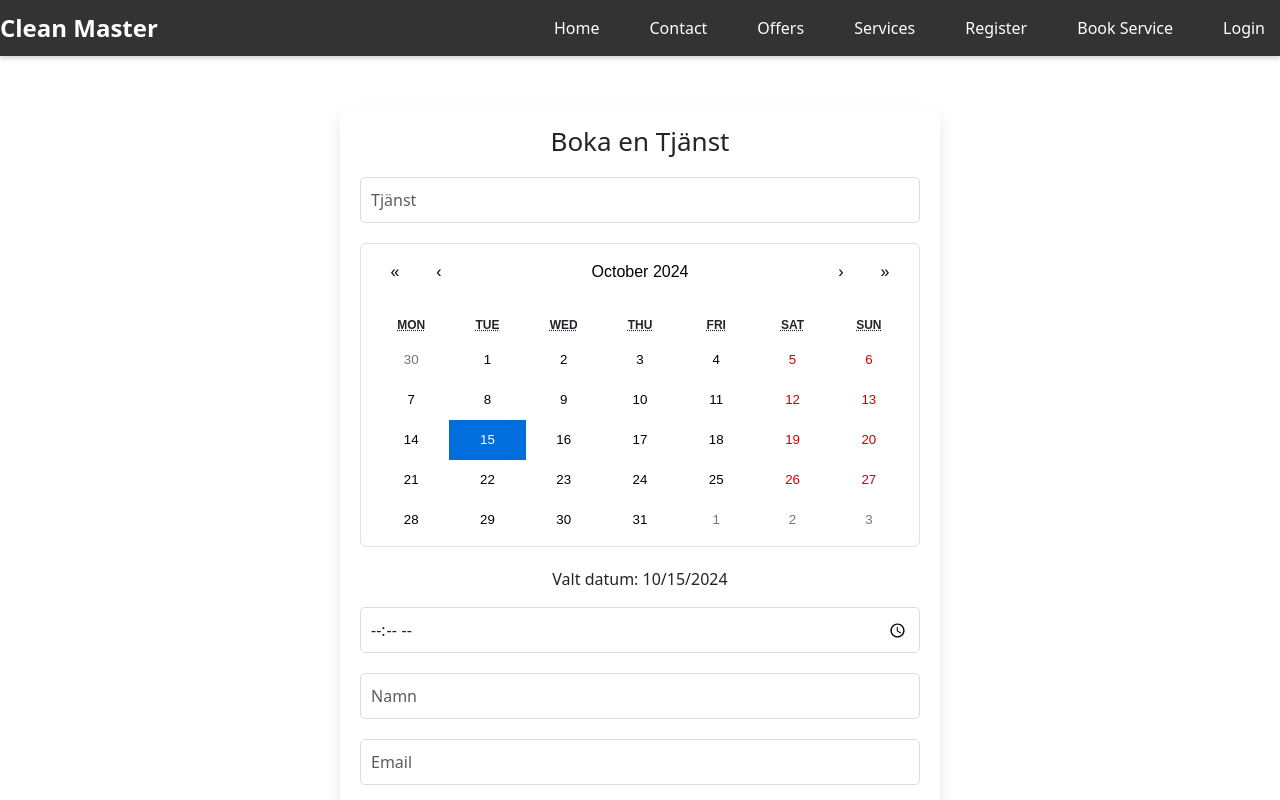
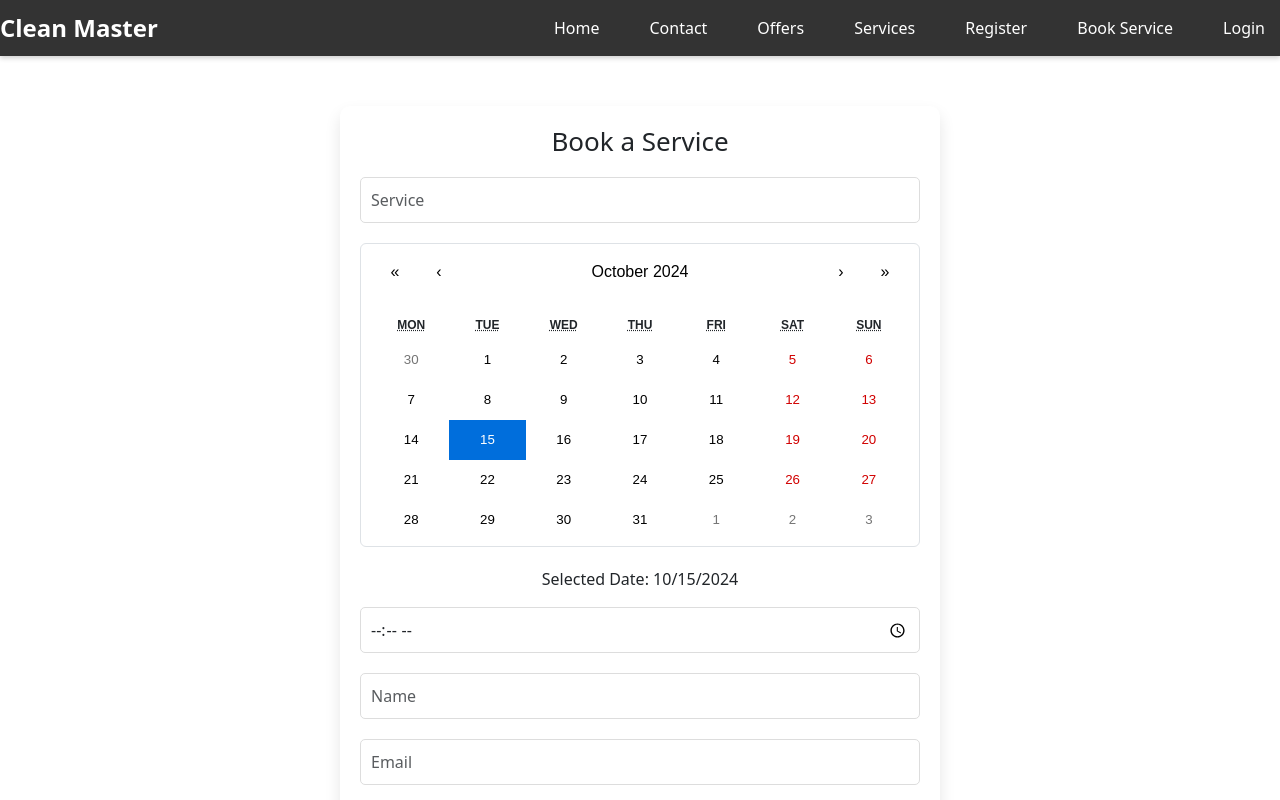
Before and after one commit to Ahmedalmasrii/u09-fullstack-js-Ahmedalmasrii, a React (Create React App) app in the folder frontend/: page /booking in a window 1280 px wide. Built offline with nearby package versions, Linux system fonts and the light colour scheme.

Commit message:
kommenterat gammal kod, översätt det till engelska, samt lagt till en funktionalitet som hanterar rabbatkod och lagt till en popup meddelande

```diff
--- a/frontend/src/pages/BookingPage.js
+++ b/frontend/src/pages/BookingPage.js
@@ -1,4 +1,110 @@
-import React, { useState } from 'react';
+// import React, { useState } from 'react';
+// import axios from 'axios';
+// import Calendar from 'react-calendar';
+// import 'react-calendar/dist/Calendar.css';
+// import './BookingPage.css';
+
+// const BookingPage = () => {
+//   const [service, setService] = useState('');
+//   const [date, setDate] = useState(new Date()); // Standarddatum är dagens datum
+//   const [time, setTime] = useState('');
+//   const [name, setName] = useState('');
+//   const [email, setEmail] = useState('');
+//   const [phone, setPhone] = useState('');
+//   const [message, setMessage] = useState('');
+
+//   const API_URL = process.env.REACT_APP_API_URL || "http://localhost:5001";
+
+//   const handleBooking = async () => {
+//     const token = localStorage.getItem('token');
+//     const config = {
+//       headers: {
+//         Authorization: `Bearer ${token}`,
+//       },
+//     };
+
+//     try {
+//       const { data } = await axios.post(`${API_URL}/api/bookings`, {
+//         service,
+//         date,
+//         time,
+//         name,
+//         email,
+//         phone,
+//       }, config);
+//       setMessage('Bokningen har mottagits! Vi ser fram emot att hjälpa dig.');
+//     } catch (err) {
+//       setMessage(`Fel: ${err.response?.data?.message || err.message}`);
+//     }
+//   };
+
+//   return (
+//     <div className="booking-container">
+//       <h1>Boka en Tjänst</h1>
+//       <div className="form-group">
+//         <input
+//           type="text"
+//           placeholder="Tjänst"
+//           value={service}
+//           onChange={(e) => setService(e.target.value)}
+//           className="form-control"
+//         />
+//       </div>
+//       <div className="form-group">
+//         <Calendar
+//           onChange={setDate}
+//           value={date}
+//           className="form-control"
+//         />
+//       </div>
+//       <p>Valt datum: {date.toLocaleDateString()}</p> {/* Visar valt datum */}
+
+//       <div className="form-group">
+//         <input
+//           type="time"
+//           value={time}
+//           onChange={(e) => setTime(e.target.value)}
+//           className="form-control"
+//         />
+//       </div>
+//       <div className="form-group">
+//         <input
+//           type="text"
+//           placeholder="Namn"
+//           value={name}
+//           onChange={(e) => setName(e.target.value)}
+//           className="form-control"
+//         />
+//       </div>
+//       <div className="form-group">
+//         <input
+//           type="email"
+//           placeholder="Email"
+//           value={email}
+//           onChange={(e) => setEmail(e.target.value)}
+//           className="form-control"
+//         />
+//       </div>
+//       <div className="form-group">
+//         <input
+//           type="tel"
+//           placeholder="Telefonnummer"
+//           value={phone}
+//           onChange={(e) => setPhone(e.target.value)}
+//           className="form-control"
+//         />
+//       </div>
+//       <button onClick={handleBooking} className="btn btn-primary">
+//         Boka Nu
+//       </button>
+//       {message && <div className="success-message">{message}</div>}
+//     </div>
+//   );
+// };
+
+// export default BookingPage;
+
+import React, { useState, useEffect } from 'react';
 import axios from 'axios';
 import Calendar from 'react-calendar';
 import 'react-calendar/dist/Calendar.css';
@@ -6,14 +112,23 @@ import './BookingPage.css';
 
 const BookingPage = () => {
   const [service, setService] = useState('');
-  const [date, setDate] = useState(new Date()); // Standarddatum är dagens datum
+  const [date, setDate] = useState(new Date());
   const [time, setTime] = useState('');
   const [name, setName] = useState('');
   const [email, setEmail] = useState('');
   const [phone, setPhone] = useState('');
   const [message, setMessage] = useState('');
+  const [showPopup, setShowPopup] = useState(false); // Hanterar popup-öppning
+  const [discountCode, setDiscountCode] = useState('');
 
   const API_URL = process.env.REACT_APP_API_URL || "http://localhost:5001";
+
+  useEffect(() => {
+    const storedDiscountCode = localStorage.getItem('discountCode');
+    if (storedDiscountCode) {
+      setDiscountCode(storedDiscountCode);
+    }
+  }, []);
 
   const handleBooking = async () => {
     const token = localStorage.getItem('token');
@@ -31,20 +146,37 @@ const BookingPage = () => {
         name,
         email,
         phone,
+        discountCode, // Skicka med rabattkoden
       }, config);
-      setMessage('Bokningen har mottagits! Vi ser fram emot att hjälpa dig.');
+      setMessage('Your booking has been received! We look forward to serving you.');
+      setShowPopup(true); // Visa popup vid lyckad bokning
     } catch (err) {
-      setMessage(`Fel: ${err.response?.data?.message || err.message}`);
+      setMessage(`Error: ${err.response?.data?.message || err.message}`);
     }
+  };
+
+  // Hanterar stängning av popup och rensar formuläret
+  const handlePopupClose = () => {
+    setShowPopup(false);
+    setService('');
+    setDate(new Date());
+    setTime('');
+    setName('');
+    setEmail('');
+    setPhone('');
+    setDiscountCode('');
+    localStorage.removeItem('discountCode');
+    setMessage('');
   };
 
   return (
     <div className="booking-container">
-      <h1>Boka en Tjänst</h1>
+      <h1>Book a Service</h1>
+      {discountCode && <div className="discount-code">Discount Applied: {discountCode}</div>}
       <div className="form-group">
         <input
           type="text"
-          placeholder="Tjänst"
+          placeholder="Service"
           value={service}
           onChange={(e) => setService(e.target.value)}
           className="form-control"
@@ -57,7 +189,7 @@ const BookingPage = () => {
           className="form-control"
         />
       </div>
-      <p>Valt datum: {date.toLocaleDateString()}</p> {/* Visar valt datum */}
+      <p>Selected Date: {date.toLocaleDateString()}</p>
 
       <div className="form-group">
         <input
@@ -70,7 +202,7 @@ const BookingPage = () => {
       <div className="form-group">
         <input
           type="text"
-          placeholder="Namn"
+          placeholder="Name"
           value={name}
           onChange={(e) => setName(e.target.value)}
           className="form-control"
@@ -88,16 +220,26 @@ const BookingPage = () => {
       <div className="form-group">
         <input
           type="tel"
-          placeholder="Telefonnummer"
+          placeholder="Phone Number"
           value={phone}
           onChange={(e) => setPhone(e.target.value)}
           className="form-control"
         />
       </div>
       <button onClick={handleBooking} className="btn btn-primary">
-        Boka Nu
+        Book Now
       </button>
       {message && <div className="success-message">{message}</div>}
+
+      {showPopup && (
+        <div className="popup">
+          <div className="popup-content">
+            <h2>Booking Successful!</h2>
+            <p>Your booking has been successfully registered. We look forward to serving you.</p>
+            <button onClick={handlePopupClose} className="btn btn-success">Done</button>
+          </div>
+        </div>
+      )}
     </div>
   );
 };
```
